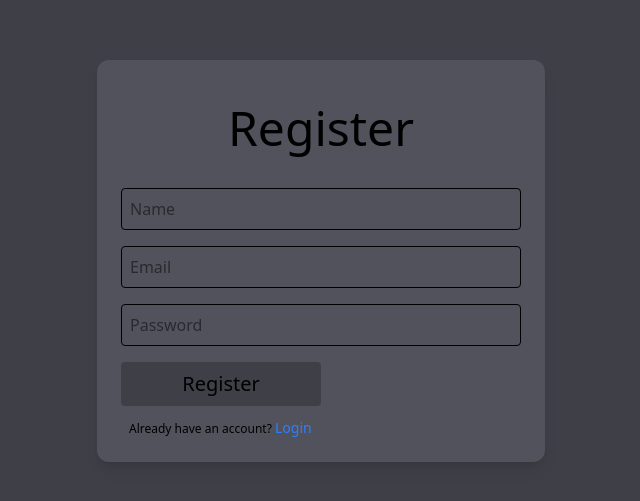
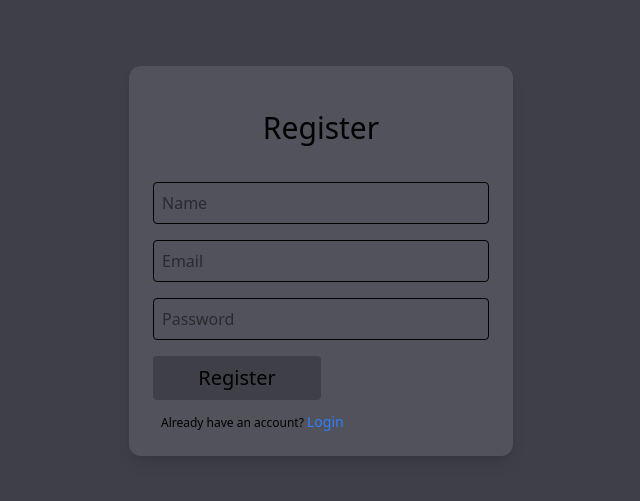
Before and after one commit to vikashsathe/NotesOrDoc, a React (Vite) app in the folder frontend/: page /register in a window 1280 px wide. Shown: the part 139-640 px from the top of the page, without its empty margins (319-959 px from the left). Built offline with nearby package versions, Linux system fonts and the light colour scheme.

Commit message:
some changes in desing

```diff
--- a/frontend/src/components/Login.jsx
+++ b/frontend/src/components/Login.jsx
@@ -51,9 +51,9 @@ const Login = () => {
   };
 
   return (
-    <div className="bg-zinc-700 w-full h-screen flex justify-center items-center">
+    <div className="bg-zinc-700 w-full h-screen flex justify-center items-center p-5">
       <div className="w-96 bg-zinc-600 p-6 rounded-xl shadow-lg">
-        <h2 className="text-3xl text-center mb-5">Login</h2>
+        <h2 className="text-3xl text-center py-5 mb-4">Login</h2>
 
         <form onSubmit={handleSubmit}>
           <input
@@ -64,7 +64,7 @@ const Login = () => {
             onChange={handleChange}
             required
             autoComplete="email"
-            className="w-full p-2 border rounded mb-3"
+            className="w-full p-2 border rounded mb-3 outline-none"
           />
 
           <input
@@ -75,12 +75,12 @@ const Login = () => {
             onChange={handleChange}
             required
             autoComplete="current-password"
-            className="w-full p-2 border rounded mb-3"
+            className="w-full p-2 border rounded mb-3 outline-none"
           />
 
           <button
             type="submit"
-            className="w-full py-2 bg-zinc-700 text-white rounded mb-2"
+            className="w-full py-2 bg-zinc-700 rounded mb-2"
           >
             Login
           </button>
--- a/frontend/src/components/Register.jsx
+++ b/frontend/src/components/Register.jsx
@@ -48,12 +48,10 @@ const navigate = useNavigate();
 
   return (
 
+  <div className="bg-zinc-700 w-full h-screen registerDiv flex justify-center items-center p-5">
 
-  <div className="bg-zinc-700 registerDiv w-full h-screen relative">
-
-      <div className="absolute top-1/2 left-1/2 -translate-x-1/2 -translate-y-1/2
-                  w-1/2 max-w-md bg-zinc-600 p-6 rounded-xl shadow-lg">
-      <h2 className="text-5xl text-center py-5 mb-4">Register</h2>
+                  <div className="w-96 bg-zinc-600 p-6 rounded-xl shadow-lg">
+      <h2 className="text-3xl text-center py-5 mb-4">Register</h2>
 
       <form onSubmit={handleSubmit}>
          <input
@@ -63,7 +61,7 @@ const navigate = useNavigate();
         value={formData.name}
         onChange={handleChange}
         required
-        className="w-full p-2 border rounded"
+        className="w-full p-2 border rounded outline-none"
       />
 
         <input
@@ -73,7 +71,7 @@ const navigate = useNavigate();
           value={formData.email}
           onChange={handleChange}
           required
-          className="w-full p-2 border rounded mt-4 mb-4"
+          className="w-full p-2 border rounded mt-4 mb-4 outline-none"
         />
 
         <input
@@ -83,7 +81,7 @@ const navigate = useNavigate();
           value={formData.password}
           onChange={handleChange}
           required
-          className="w-full p-2 border rounded mb-4"
+          className="w-full p-2 border rounded mb-4 outline-none"
         />
 
         <button type="submit" className="p-2 w-1/2 cursor-pointer text-xl rounded bg-zinc-700">Register</button>
```
